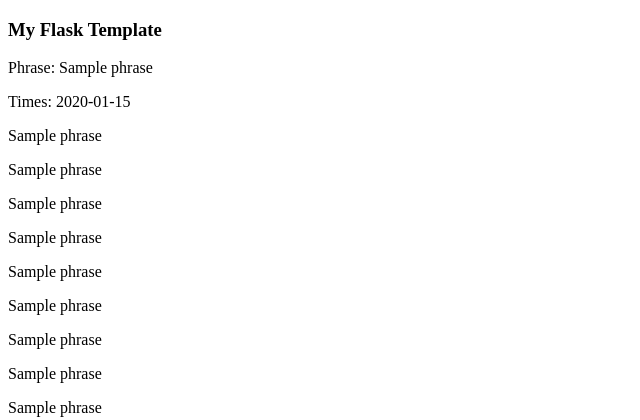
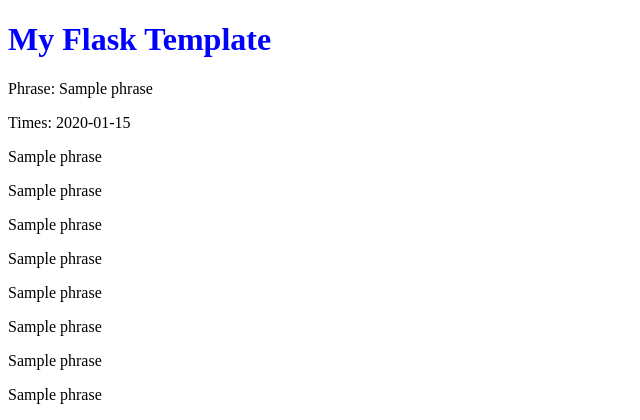
Before and after one commit to Jacedeuce/coding_dojo, a Flask app: template python_stack/flask/flask_fundamentals/hello_flask/templates/index.html in a window 1280 px wide. Shown: the top 420 px of the page, without its empty margins (0-640 px from the left). Run offline with Flask 2, Linux system fonts and the light colour scheme; the template is opened without the code that fills it: most values are stand-ins (such as "Sample title", 1, 10 or a date in 2020).

Commit message:
Updates to Hello Flask

```diff
--- /dev/null
+++ b/python_stack/flask/flask_fundamentals/hello_flask/static/css/styles.css
@@ -0,0 +1,3 @@
+h1 {
+    color: blue;
+}
--- /dev/null
+++ b/python_stack/flask/flask_fundamentals/hello_flask/static/js/my_script.js
@@ -0,0 +1 @@
+alert('hello flask!');
--- a/python_stack/flask/flask_fundamentals/hello_flask/templates/index.html
+++ b/python_stack/flask/flask_fundamentals/hello_flask/templates/index.html
@@ -4,10 +4,12 @@
     <meta charset="UTF-8">
     <meta name="viewport" content="width=device-width, initial-scale=1.0">
     <meta http-equiv="X-UA-Compatible" content="ie=edge">
-    <title>Document</title>
+    <title>Hello Flask</title>
+    <link rel="stylesheet" type="text/css" href="{{ url_for('static', filename='css/styles.css') }}">
+    <script type = 'text/javascript' src="{{ url_for('static', filename = 'js/my_script.js') }}"></script>
 </head>
 <body>
-    <h3>My Flask Template</h3>
+    <h1>My Flask Template</h1>
     <p>Phrase: {{ phrase }}</p>
     <p>Times: {{ times }}</p>
 
```
